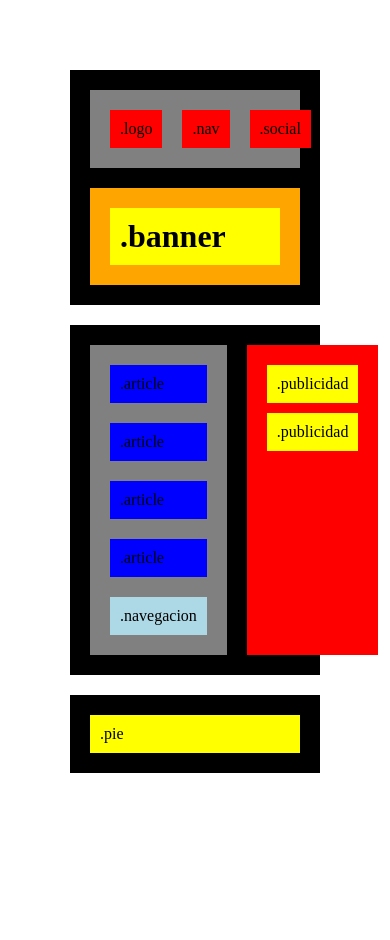
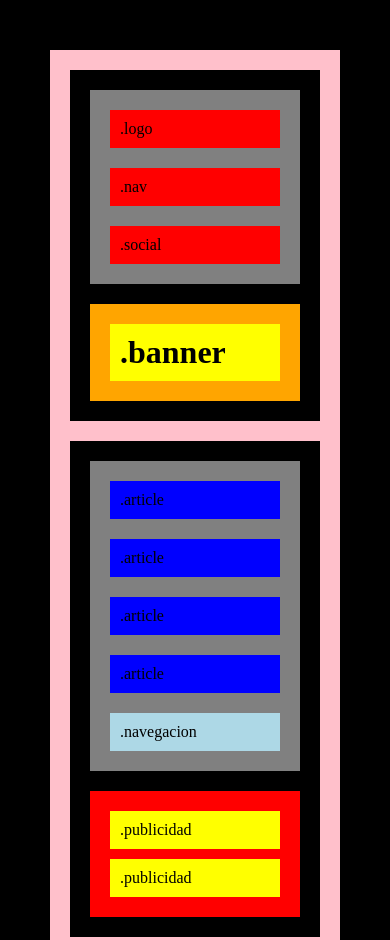
Before and after one commit to RonniedeTal/maquetacion-flex, a plain HTML site: page index.html in a window 390 px wide. Shown: the top 940 px of the page. Before the commit the page ends 844 px from the top, so only its background shows below. Drawn offline with Linux system fonts and the light colour scheme.

Commit message:
readme and background done

```diff
--- a/index.css
+++ b/index.css
@@ -3,8 +3,11 @@
     padding: 10px;
     box-sizing: border-box;
 }
-
+body{
+    background: black;
+}
 .padre{
+    background: blue;
     display: flex;
     flex-flow: column nowrap;
 }
@@ -77,3 +80,40 @@
         .pie{
             background: yellow;
         }
+
+@media all and (max-width:800px){
+    body{
+        background: black;
+    }
+    .padre{
+        background: green;
+    }
+    .menu{
+        flex-direction: column;
+    }
+    .section{
+        flex-direction: column;
+    }
+    .articles{
+        flex-direction: column;
+    }
+}
+
+
+@media all and (max-width:400px){
+    body{
+        background: black;
+    }
+    .padre{
+        background: pink;
+    }
+    .menu{
+        flex-direction: column;
+    }
+    .section{
+        flex-direction: column;
+    }
+    .articles{
+        flex-direction: column;
+    }
+}
```
Also changed, not shown: 1 other file.
